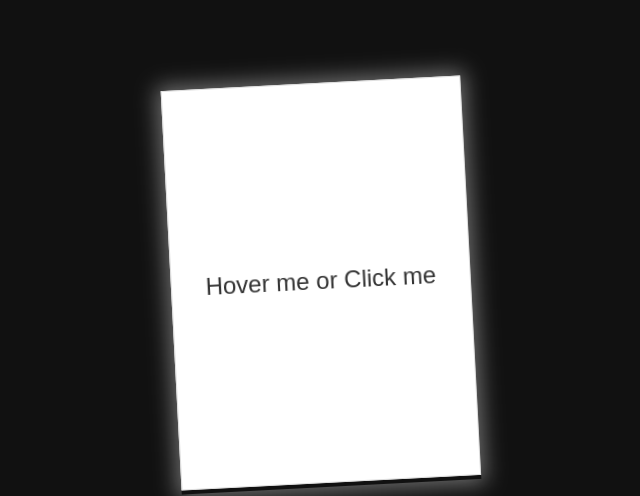
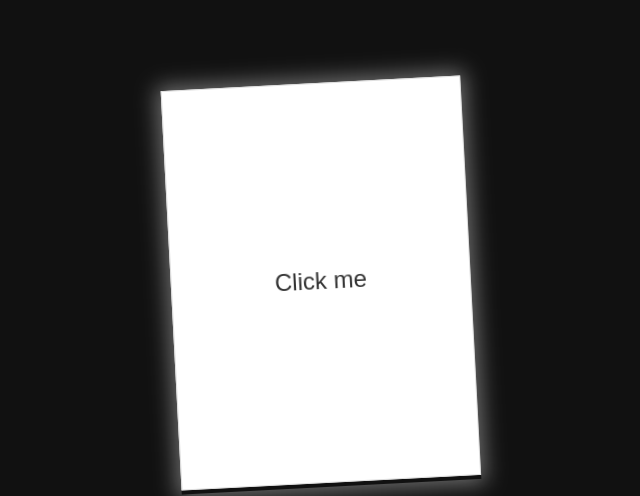
Before and after one commit to Aimisnotavailable/ProjectR, a plain HTML site: page index.html in a window 1280 px wide. Shown: the part 115-611 px from the top of the page, without its empty margins (319-959 px from the left). Drawn offline with Linux system fonts and the light colour scheme.

Commit message:
Mobile view port test

```diff
--- a/index.html
+++ b/index.html
@@ -183,7 +183,7 @@
         <g class="page-face front">
           <rect x="0" y="0" width="300" height="400" fill="#fff" stroke="#ddd" stroke-width="2"/>
           <text x="150" y="200" font-size="24" text-anchor="middle" fill="#333" dominant-baseline="middle">
-            Hover me or Click me
+            Click me
           </text>
         </g>
         <g class="page-face back">
```
